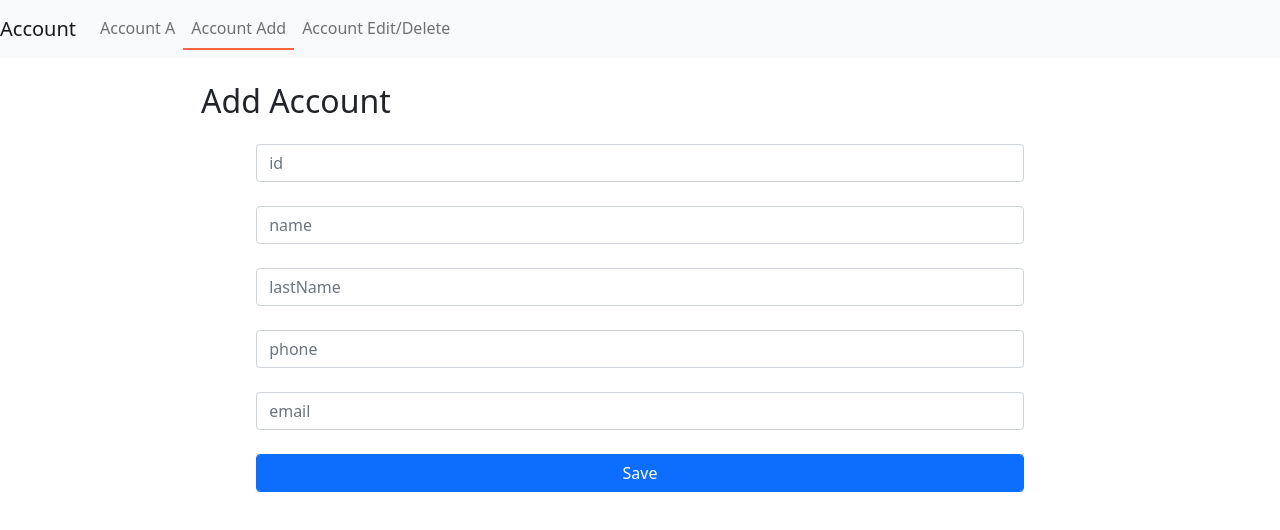
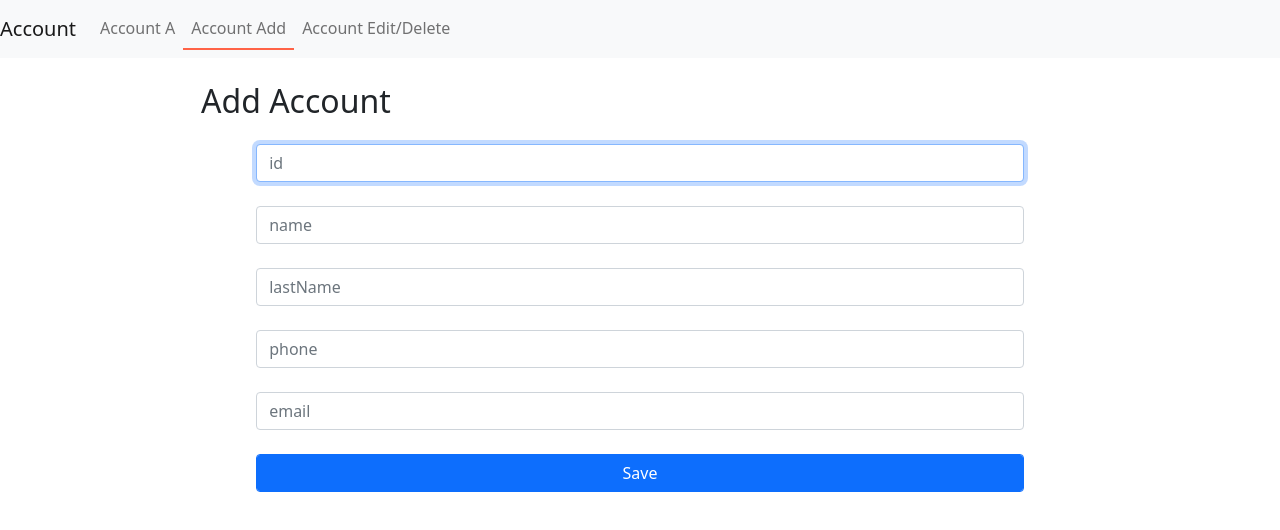
Before and after one commit to VladanStar/AccountAPPReact, a React (Create React App) app: page /add in a window 1280 px wide. Shown: the top 530 px of the page. Built offline with nearby package versions, Linux system fonts and the light colour scheme.

Commit message:
New change useRef

```diff
--- a/src/components/AddAccount/AddAccount.js
+++ b/src/components/AddAccount/AddAccount.js
@@ -1,9 +1,10 @@
-import React, { useState } from "react";
+import React, { useState, useEffect, useRef } from "react";
 import { withRouter } from "react-router-dom";
 
 
 
 function AddAccount(props) {
+
 
   const [newAccount, setNewAccount] = useState({
     id: "",
@@ -12,6 +13,10 @@ function AddAccount(props) {
     phone: "phone",
     email: "",
   });
+  const idInput = useRef();
+  useEffect(()=>{
+    idInput.current.focus();
+  })
 
   const addNewAccount = () => {
     props.addNewAccountToState(newAccount);
@@ -31,6 +36,7 @@ function AddAccount(props) {
                   setNewAccount({ ...newAccount,id:e.target.value });
                 }}
                 type="text"
+                ref={idInput}
                 placeholder="id"
                 className="form-control"
               />
--- a/src/components/EditAccount/EditAccount.js
+++ b/src/components/EditAccount/EditAccount.js
@@ -4,9 +4,6 @@ import {withRouter} from "react-router-dom";
 function EditAccount (props) {
 
   const [account, setAccount] = useState(props.accounts.filter(acc => acc.id == props.match.params.id)[0])
-
-
-
    const editAccount =()=>{
         props.editAccount(account);
         props.history.push("/");
```
